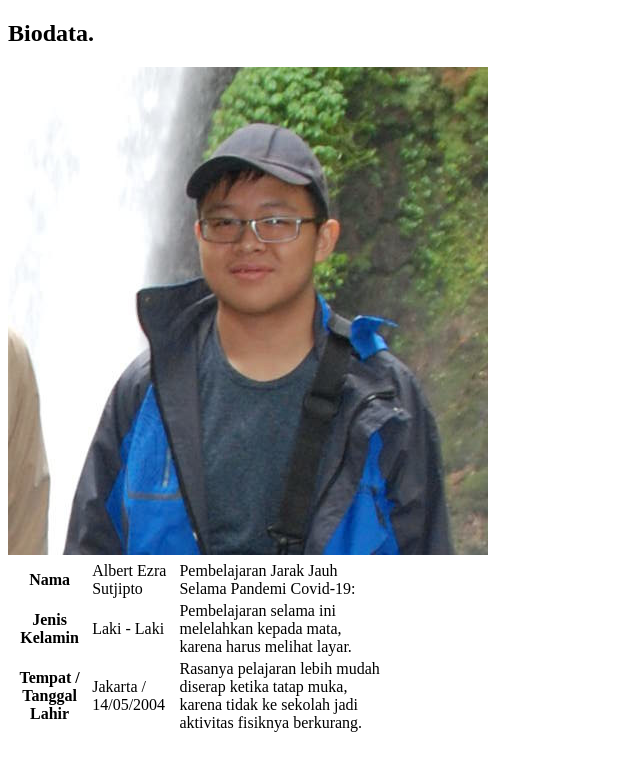
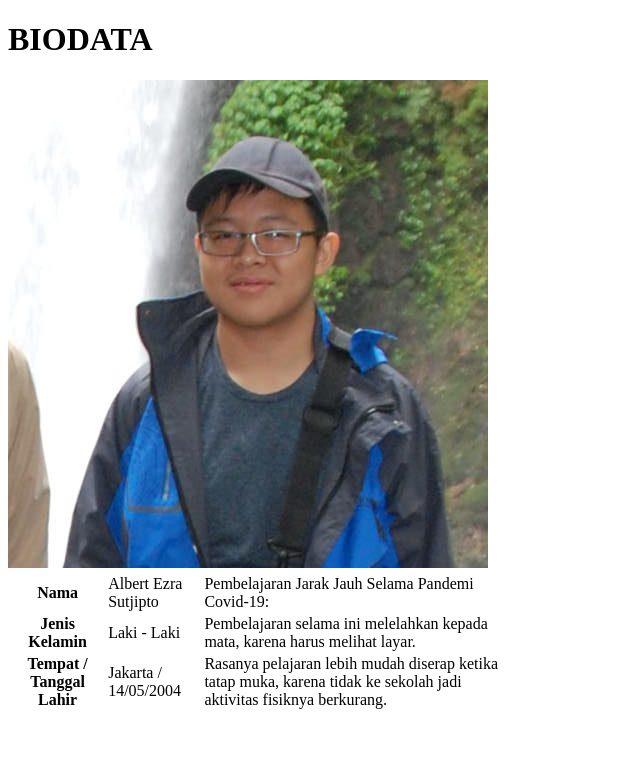
Before and after one commit to AlbertSMAKBo/AlbertSMAKBo.github.io, a plain HTML site: page index.html in a window 1280 px wide. Shown: the whole page, without its empty margins (0-640 px from the left). Drawn offline with Linux system fonts and the light colour scheme.

Commit message:
Update index.html

```diff
--- a/index.html
+++ b/index.html
@@ -5,16 +5,16 @@
 <head>
 
 	<title> Biodata </title>
-
+<link rel="stylesheet" href="style.css">
 </head>
 
 <body>
 
-<h2>Biodata.</h2>
+<h1>BIODATA</h1>
 
 <img src="Foto .jpg" alt="Logo">
 
-<table style="width:30%">
+<table style="width:40%">
 
   <tr>
 
```
